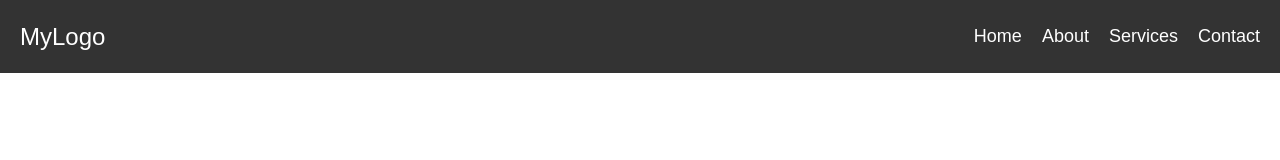
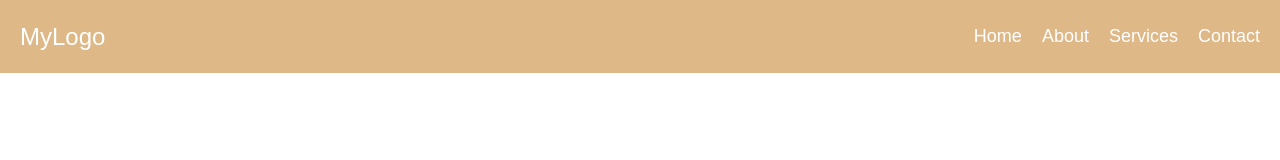
Before and after one commit to vsvishal/zevistahealthcare, a plain HTML site: page index.html in a window 1280 px wide. Drawn offline with Linux system fonts and the light colour scheme.

Commit message:
navbar background color changes

```diff
--- a/assets/css/index.css
+++ b/assets/css/index.css
@@ -7,7 +7,7 @@ body {
     justify-content: space-between;
     align-items: center;
     padding: 10px 20px;
-    background-color: #333;
+    background-color: burlywood
 }
 .logo {
     font-size: 24px;
```
